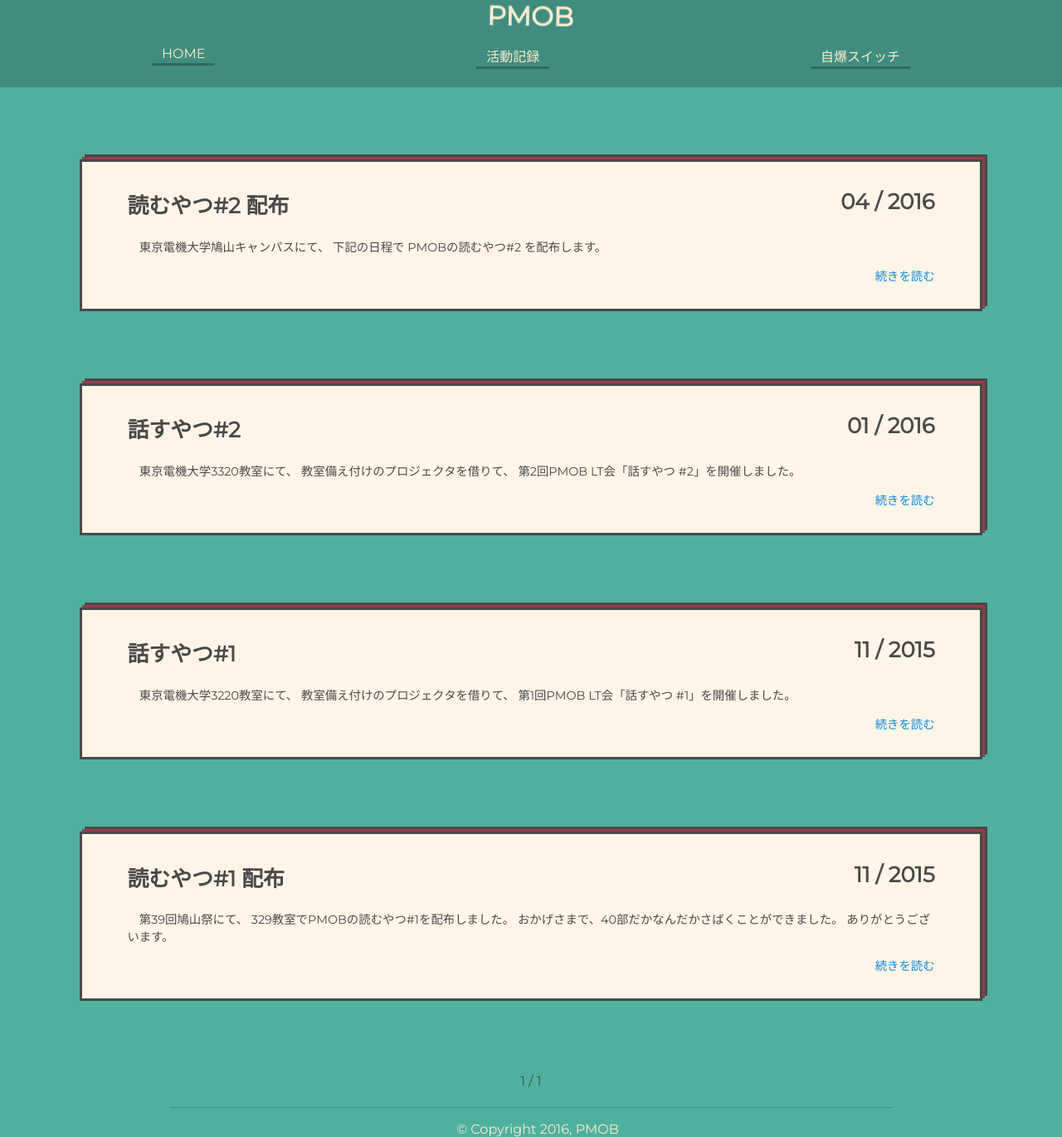
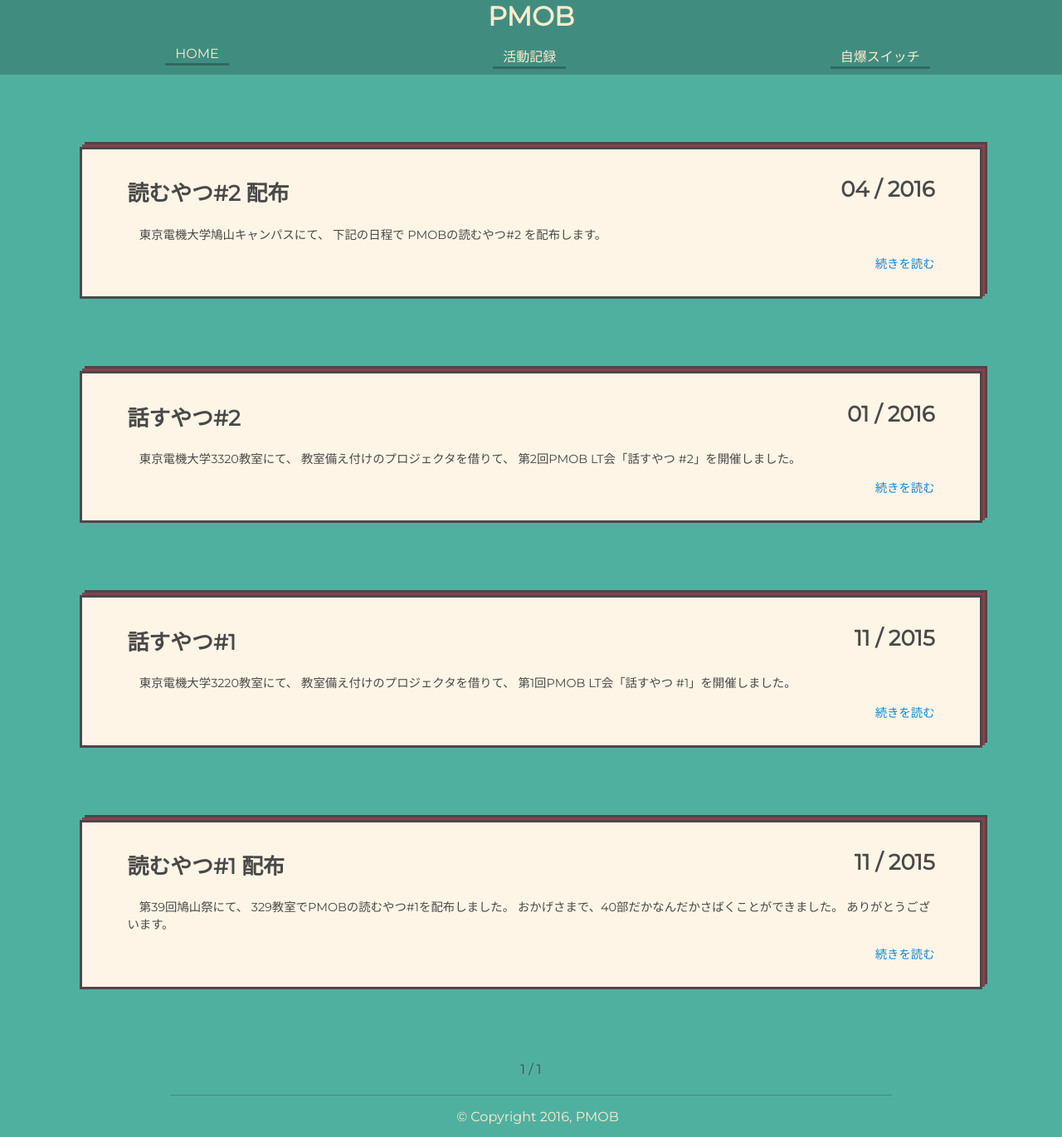
Before and after one commit to falcao0168/PMOB.github.io, a Jekyll site: the page built from activity/index.html, in a window 1280 px wide. Shown: the whole page at 83% size. Built offline with Jekyll 4.4.1, drawn with Linux system fonts in a browser that asks for light colours; the list of posts is cut into pages by our own code.

Commit message:
move center

```diff
--- a/assets/css/common.scss
+++ b/assets/css/common.scss
@@ -101,7 +101,7 @@
 		width: 100%;
 		display: flex;
 		justify-content: space-around;
-		padding: 2%;
+    height: 35px;
 		padding-top: 0;
 		list-style: none;
 	}
```
